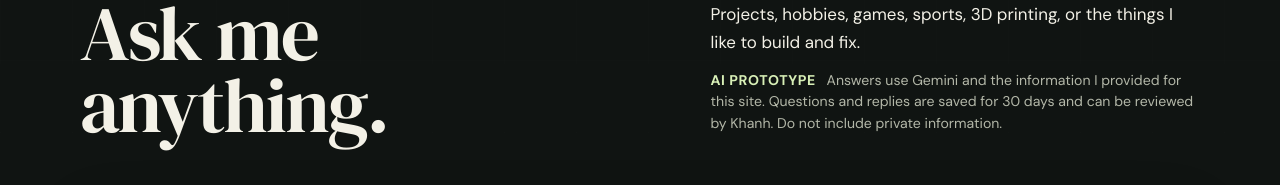
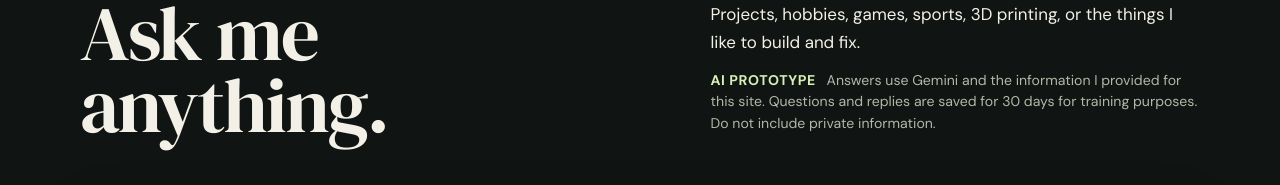
Before and after one commit to thuykhanh2642/thuykhanh2642.github.io, a plain HTML site: page ask.html in a window 1280 px wide. Shown: the part 156-341 px from the top of the page. Drawn offline with Linux system fonts and the light colour scheme.

Commit message:
minor update

```diff
--- a/ask.html
+++ b/ask.html
@@ -41,7 +41,7 @@
       <h1 id="ask-title">Ask me anything.</h1>
       <div class="ask-intro-copy">
         <p>Projects, hobbies, games, sports, 3D printing, or the things I like to build and fix.</p>
-        <p class="ask-disclosure"><span>AI prototype</span> Answers use Gemini and the information I provided for this site. Questions and replies are saved for 30 days and can be reviewed by Khanh. Do not include private information.</p>
+        <p class="ask-disclosure"><span>AI prototype</span> Answers use Gemini and the information I provided for this site. Questions and replies are saved for 30 days for training purposes. Do not include private information.</p>
       </div>
     </section>
 
```
